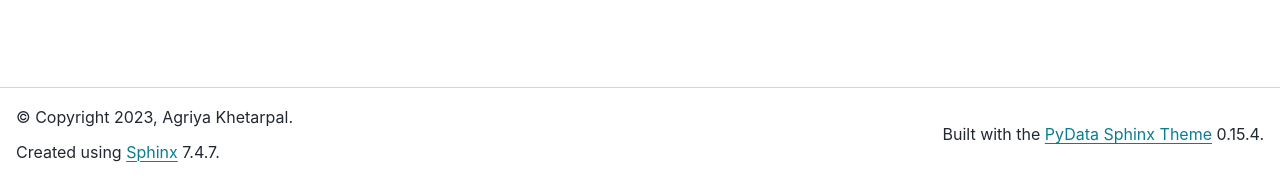
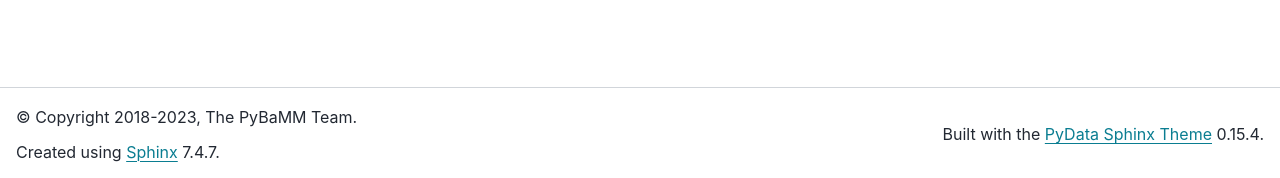
Before and after one commit to pybamm-team/pybamm-cookie, a Sphinx documentation site: the page built from docs/index.md, in a window 1280 px wide. Shown: the part 719-897 px from the top of the page. Built offline with Sphinx 7.4.7 and the PyData theme 0.15.4, drawn with Linux system fonts in a browser that asks for light colours.

Commit message:
Add PyBaMM copyright

```diff
--- a/docs/conf.py
+++ b/docs/conf.py
@@ -1,7 +1,7 @@
 import importlib.metadata
 
 project = "pybamm-cookiecutter"
-copyright = "2023, Agriya Khetarpal"
+copyright = "2018-2023, The PyBaMM Team"
 author = "Agriya Khetarpal"
 version = release = importlib.metadata.version("pybamm_cookiecutter")
 
--- a/src/pybamm_cookiecutter/__init__.py
+++ b/src/pybamm_cookiecutter/__init__.py
@@ -1,5 +1,5 @@
 """
-Copyright (c) 2023 Agriya Khetarpal. All rights reserved.
+Copyright (c) 2023 The PyBaMM Team. All rights reserved.
 
 pybamm-cookiecutter: A template for creating battery modeling projects based on PyBaMM
 """
```
